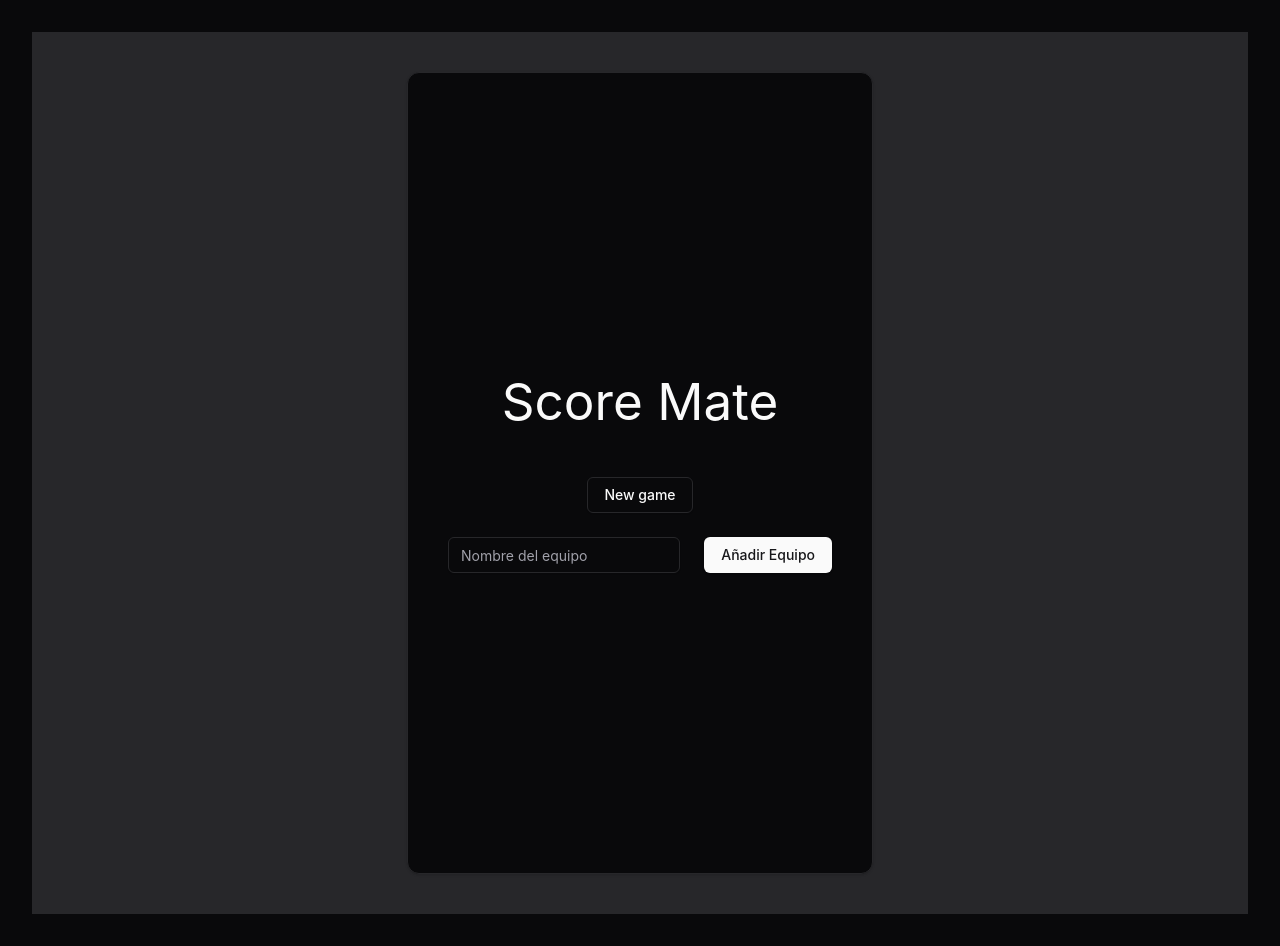
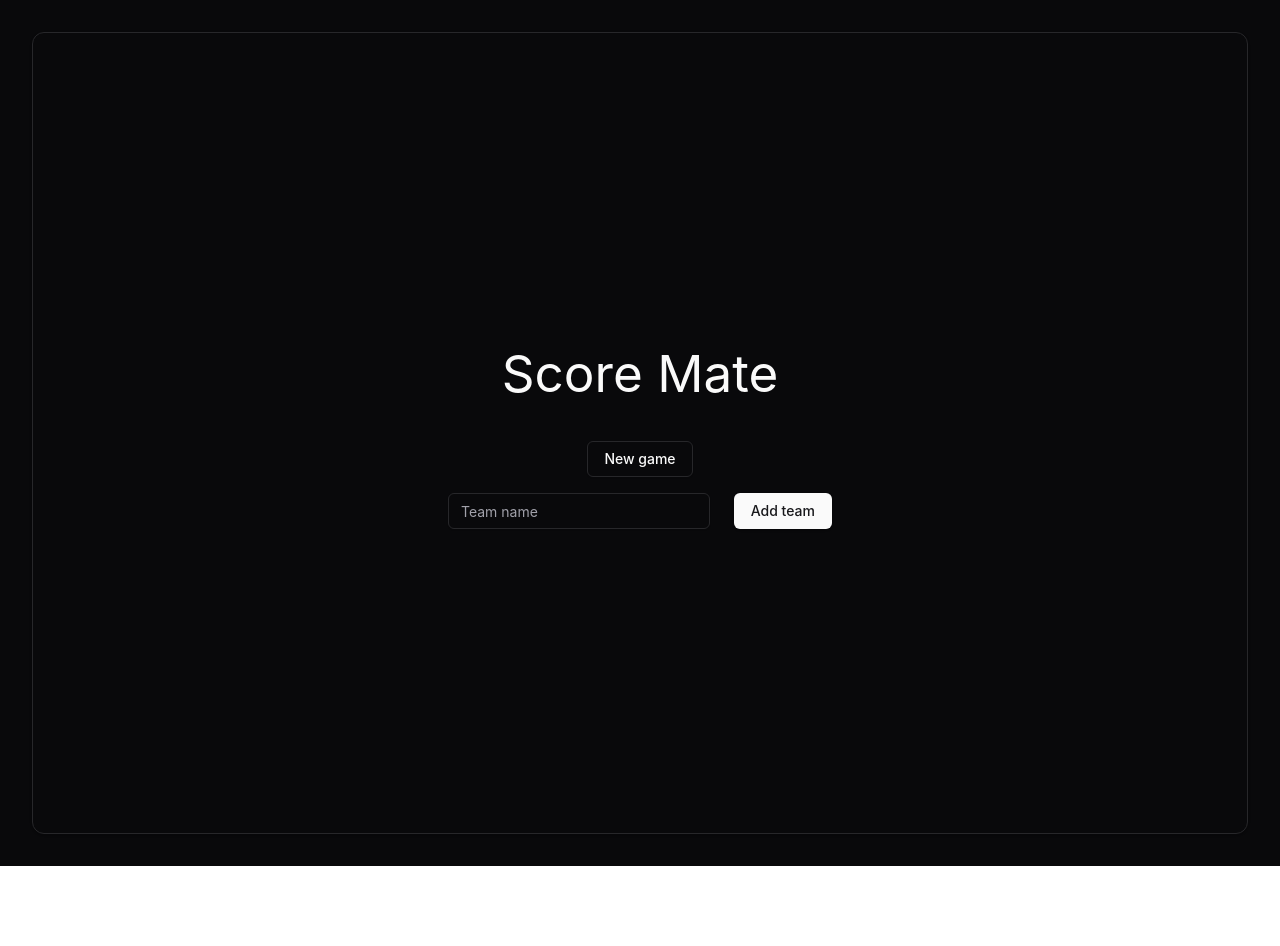
Before and after one commit to Luis4609/score-mate, a React (Vite) app: page / in a window 1280 px wide. After the commit the page ends 866 px from the top, so only its background shows below. Built offline with nearby package versions, Linux system fonts and the light colour scheme.

Commit message:
add method to track score

```diff
--- a/src/App.tsx
+++ b/src/App.tsx
@@ -4,7 +4,12 @@ import "./App.css";
 import { Button } from "@/components/ui/button";
 import { Input } from "@/components/ui/input";
 
-import { Card, CardHeader } from "./components/ui/card";
+import {
+  Card,
+  CardDescription,
+  CardHeader,
+  CardTitle
+} from "./components/ui/card";
 
 interface Team {
   name: string;
@@ -18,7 +23,8 @@ interface PointsToAdd {
 function App() {
   const [teams, setTeams] = useState<Team[]>([]);
   const [newTeamName, setNewTeamName] = useState<string>("");
-  const [pointsToAdd, setPointsToAdd] = useState<PointsToAdd>({});  // Almacena puntos específicos para cada equipo
+  const [pointsToAdd, setPointsToAdd] = useState<PointsToAdd>({}); // Almacena puntos específicos para cada equipo
+
   // Función para agregar un nuevo equipo
   const addTeam = () => {
     if (newTeamName.trim() !== "") {
@@ -47,15 +53,15 @@ function App() {
     setPointsToAdd({ ...pointsToAdd, [index]: "" }); // Limpia el input después de añadir
   };
 
-
   // si, algun equipo llega al limite de la puntuacion, se termina la partida y sale una alerta
   // TODO: como usuario, quiero poder establecer el limite de puntuacion
   // const limitScore = () => {};
 
   return (
-    <div className="flex min-h-svh flex-col items-center justify-center gap-6 bg-muted p-6 md:p-10">
+    // <> div className="flex flex-col items-center justify-center gap-6 bg-muted p-6 md:p-10"
+    <>
       <Card>
-        <div className="flex min-h-svh flex-col items-center justify-center gap-6 p-6 md:p-10">
+        <div className="flex flex-col min-h-svh items-center justify-center gap-4 ">
           <CardHeader className="text-center">
             <h1>Score Mate</h1>
           </CardHeader>
@@ -67,36 +73,50 @@ function App() {
               type="text"
               value={newTeamName}
               onChange={(e) => setNewTeamName(e.target.value)}
-              placeholder="Nombre del equipo"
+              placeholder="Team name"
             />
 
-            <Button onClick={addTeam}>Añadir Equipo</Button>
+            <Button onClick={addTeam}>Add team</Button>
           </div>
           <div className="flex w-full max-w-sm flex-col gap-6">
             {teams.map((team, index) => (
               <div
                 key={index}
-                className="flex w-full max-w-sm flex-row gap-6 items-center justify-center rounded-md "
+                className="flex w-full max-w-sm flex-row gap-6 items-center justify-center rounded-md"
               >
-                <span className="teamName">{team.name}</span>
-                <span className="teamScore">{team.score}</span>
+                <Card className="flex">
+                  <CardHeader className=" flex flex-row text-center gap-4">
+                    <CardTitle className="text-xl">{team.name}</CardTitle>
+                    <CardDescription>{team.score}</CardDescription>
+                  </CardHeader>
+                  <div className="flex flex-row items-center justify-center gap-2 pr-6">
                     <Input
                       type="number"
                       value={pointsToAdd[index] || ""}
                       onChange={(e) =>
-                    setPointsToAdd({ ...pointsToAdd, [index]: e.target.value })
+                        setPointsToAdd({
+                          ...pointsToAdd,
+                          [index]: e.target.value,
+                        })
                       }
                     />
-                <Button variant="secondary" onClick={() => handleCustomPoints(index)}>
+                    <Button
+                      variant="secondary"
+                      onClick={() => handleCustomPoints(index)}
+                    >
                       Add
                     </Button>
-                {/* <Progress value={team.score} max={200}/> */}
+                  </div>
+                  {/* <CardFooter>
+                    <Progress value={team.score} max={200}/>
+                  </CardFooter> */}
+                </Card>
               </div>
             ))}
           </div>
         </div>
       </Card>
-    </div>
+    </>
   );
 }
 
```
Lines whose indentation alone changed are shown as unchanged.
